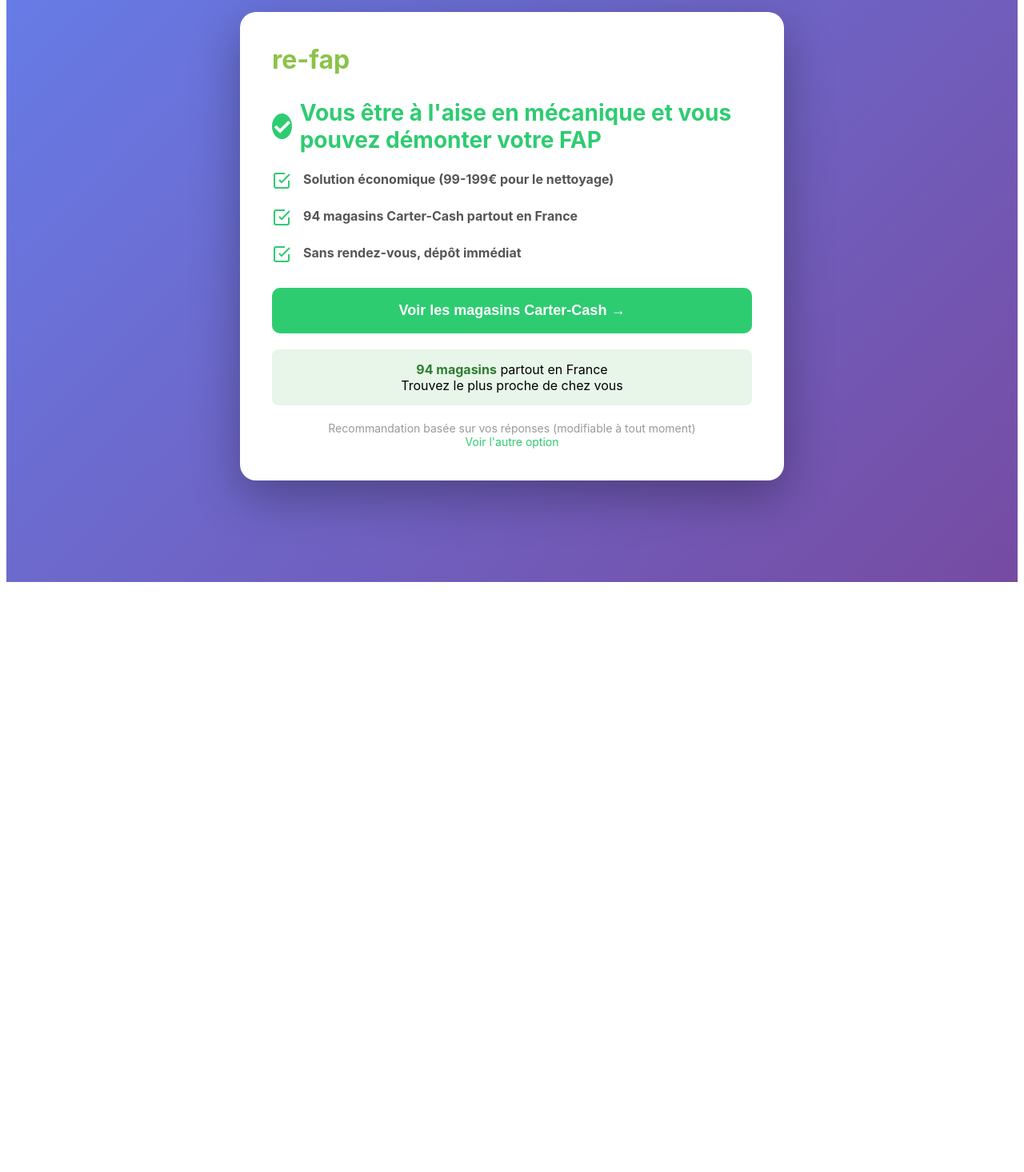
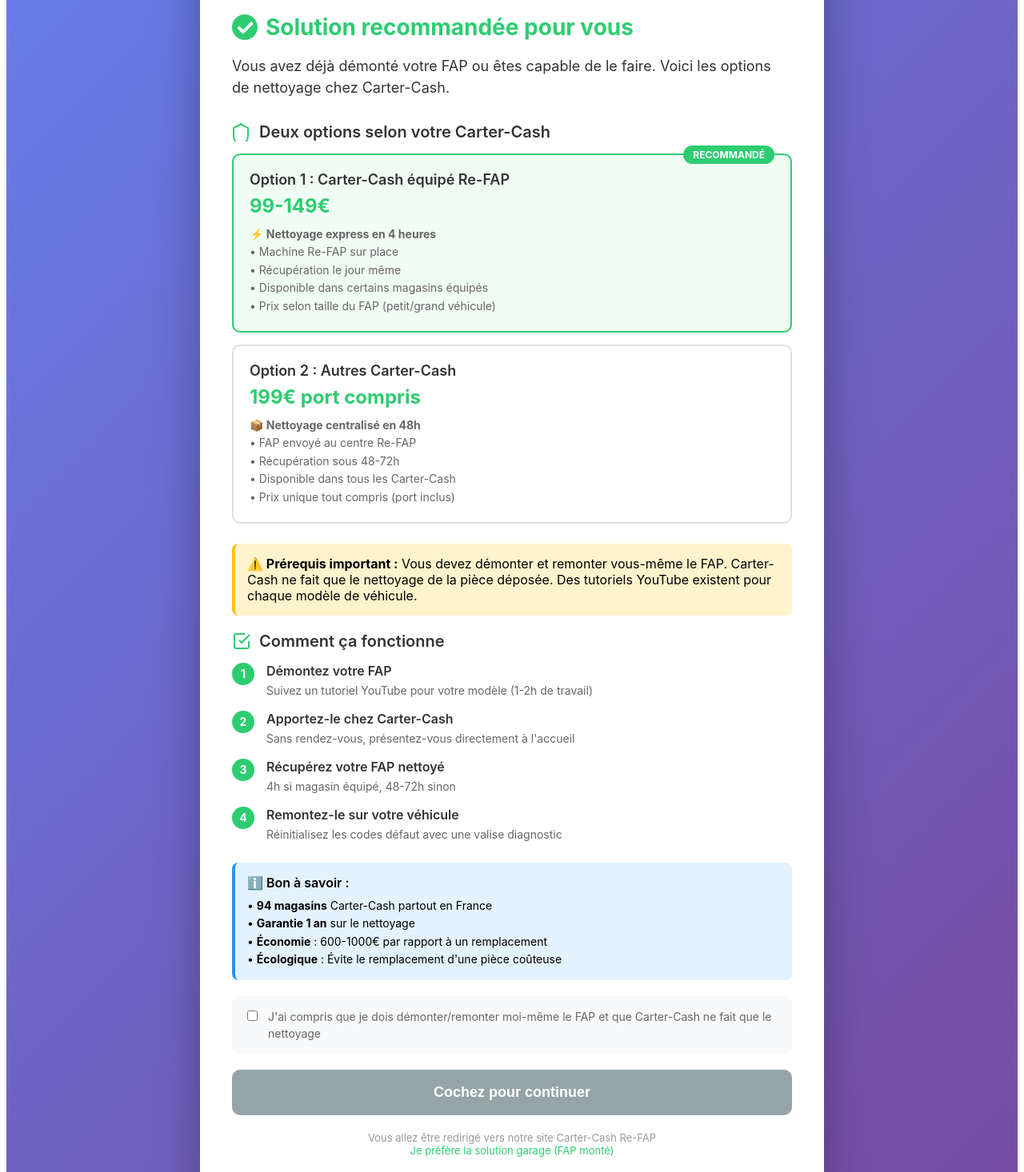
Before and after one commit to REFAP/autoai_re-fap-v2, a Next.js app: page /landing/carter in a window 1280 px wide. Shown: the part 120-1586 px from the top of the page at 80% size. Before the commit the page ends 856 px from the top, so only its background shows below. Built offline with nearby package versions, Linux system fonts and the light colour scheme.

Commit message:
Update carter.js

```diff
--- a/pages/landing/carter.js
+++ b/pages/landing/carter.js
@@ -3,37 +3,10 @@
 import Head from 'next/head';
 
 export default function CarterLanding() {
-  const [showModal, setShowModal] = useState(false);
-  const [dontShowAgain, setDontShowAgain] = useState(false);
-
-  useEffect(() => {
-    const stored = localStorage.getItem('dontShowCarterModal');
-    if (stored === 'true') {
-      setDontShowAgain(true);
-    }
-  }, []);
-
-  const handleCTAClick = () => {
-    if (dontShowAgain || localStorage.getItem('dontShowCarterModal') === 'true') {
-      window.open('https://refap.github.io/carter-cash-refap/', '_blank');
-    } else {
-      setShowModal(true);
-    }
-  };
-
-  const handleCloseModal = () => {
-    if (dontShowAgain) {
-      localStorage.setItem('dontShowCarterModal', 'true');
-    }
-    setShowModal(false);
-  };
+  const [agreed, setAgreed] = useState(false);
 
   const handleContinue = () => {
-    if (dontShowAgain) {
-      localStorage.setItem('dontShowCarterModal', 'true');
-    }
     window.open('https://refap.github.io/carter-cash-refap/', '_blank');
-    setShowModal(false);
   };
 
   const styles = {
@@ -50,7 +23,7 @@
       background: 'white',
       borderRadius: '20px',
       padding: '40px',
-      maxWidth: '600px',
+      maxWidth: '700px',
       width: '100%',
       boxShadow: '0 20px 60px rgba(0, 0, 0, 0.3)'
     },
@@ -63,7 +36,7 @@
     title: {
       color: '#2ecc71',
       fontSize: '28px',
-      marginBottom: '20px',
+      marginBottom: '15px',
       display: 'flex',
       alignItems: 'center',
       gap: '10px'
@@ -84,22 +57,107 @@
       marginBottom: '30px',
       lineHeight: '1.5'
     },
-    benefit: {
+    section: {
+      marginBottom: '25px'
+    },
+    sectionTitle: {
+      fontSize: '20px',
+      fontWeight: '600',
+      color: '#333',
+      marginBottom: '15px',
+      display: 'flex',
+      alignItems: 'center',
+      gap: '10px'
+    },
+    sectionIcon: {
+      width: '24px',
+      height: '24px',
+      color: '#2ecc71'
+    },
+    optionCard: {
+      border: '2px solid #e0e0e0',
+      borderRadius: '10px',
+      padding: '20px',
+      marginBottom: '15px',
+      position: 'relative'
+    },
+    optionCardRecommended: {
+      border: '2px solid #2ecc71',
+      background: '#f0fdf4'
+    },
+    recommendedBadge: {
+      position: 'absolute',
+      top: '-12px',
+      right: '20px',
+      background: '#2ecc71',
+      color: 'white',
+      padding: '4px 12px',
+      borderRadius: '12px',
+      fontSize: '12px',
+      fontWeight: 'bold'
+    },
+    optionTitle: {
+      fontSize: '18px',
+      fontWeight: '600',
+      color: '#333',
+      marginBottom: '8px'
+    },
+    optionPrice: {
+      fontSize: '24px',
+      fontWeight: 'bold',
+      color: '#2ecc71',
+      marginBottom: '10px'
+    },
+    optionDetails: {
+      color: '#666',
+      fontSize: '14px',
+      lineHeight: '1.6'
+    },
+    warningBox: {
+      background: '#fff3cd',
+      borderLeft: '4px solid #ffc107',
+      padding: '15px',
+      borderRadius: '8px',
+      marginBottom: '20px'
+    },
+    infoBox: {
+      background: '#e3f2fd',
+      borderLeft: '4px solid #2196f3',
+      padding: '15px',
+      borderRadius: '8px',
+      marginBottom: '20px'
+    },
+    step: {
       display: 'flex',
       alignItems: 'flex-start',
       gap: '15px',
-      marginBottom: '20px'
+      marginBottom: '15px'
     },
-    benefitIcon: {
-      width: '24px',
-      height: '24px',
-      color: '#2ecc71',
-      flexShrink: 0,
-      marginTop: '2px'
+    stepNumber: {
+      width: '28px',
+      height: '28px',
+      background: '#2ecc71',
+      color: 'white',
+      borderRadius: '50%',
+      display: 'flex',
+      alignItems: 'center',
+      justifyContent: 'center',
+      fontWeight: 'bold',
+      fontSize: '14px',
+      flexShrink: 0
     },
-    benefitText: {
-      color: '#555',
-      lineHeight: '1.6'
+    stepContent: {
+      flex: 1
+    },
+    stepTitle: {
+      fontWeight: '600',
+      color: '#333',
+      marginBottom: '4px'
+    },
+    stepText: {
+      color: '#666',
+      fontSize: '14px',
+      lineHeight: '1.5'
     },
     ctaButton: {
       display: 'block',
@@ -113,61 +171,40 @@
       fontWeight: '600',
       textAlign: 'center',
       cursor: 'pointer',
-      transition: 'all 0.3s ease'
+      transition: 'all 0.3s ease',
+      marginTop: '20px'
     },
-    storesInfo: {
+    ctaButtonDisabled: {
+      background: '#95a5a6',
+      cursor: 'not-allowed'
+    },
+    checkboxContainer: {
+      display: 'flex',
+      alignItems: 'flex-start',
+      gap: '10px',
+      marginTop: '20px',
+      marginBottom: '10px',
+      padding: '15px',
+      background: '#f8f9fa',
+      borderRadius: '8px'
+    },
+    badge: {
+      display: 'inline-flex',
+      alignItems: 'center',
+      gap: '5px',
+      padding: '5px 10px',
       background: '#e8f5e9',
-      padding: '15px',
-      borderRadius: '8px',
-      margin: '20px 0',
-      textAlign: 'center'
-    },
-    modal: {
-      position: 'fixed',
-      top: 0,
-      left: 0,
-      width: '100%',
-      height: '100%',
-      background: 'rgba(0, 0, 0, 0.5)',
-      display: 'flex',
-      alignItems: 'center',
-      justifyContent: 'center',
-      zIndex: 1000,
-      padding: '20px'
-    },
-    modalContent: {
-      background: 'white',
-      borderRadius: '20px',
-      maxWidth: '600px',
-      width: '100%',
-      maxHeight: '90vh',
-      overflowY: 'auto',
-      position: 'relative'
-    },
-    modalHeader: {
-      padding: '30px 30px 20px',
-      borderBottom: '1px solid #eee',
-      position: 'sticky',
-      top: 0,
-      background: 'white',
-      zIndex: 10
-    },
-    modalClose: {
-      position: 'absolute',
-      top: '20px',
-      right: '20px',
-      background: 'none',
-      border: 'none',
-      fontSize: '28px',
-      color: '#999',
-      cursor: 'pointer'
+      borderRadius: '5px',
+      fontSize: '14px',
+      color: '#2e7d32',
+      marginRight: '10px'
     }
   };
 
   return (
     <>
       <Head>
-        <title>Re-FAP - Dépôt Carter-Cash</title>
+        <title>Re-FAP - Solution Carter-Cash</title>
       </Head>
 
       <div style={styles.container}>
@@ -176,137 +213,118 @@
 
           <h1 style={styles.title}>
             <span style={styles.checkIcon}>✓</span>
-            Vous être à l'aise en mécanique et vous pouvez démonter votre FAP
+            Solution recommandée pour vous
           </h1>
-          <div style={{marginBottom: '30px'}}>
-            <div style={styles.benefit}>
-              <svg style={styles.benefitIcon} viewBox="0 0 24 24" fill="none" stroke="currentColor" strokeWidth="2">
-                <path d="M9 11l3 3L22 4"></path>
-                <path d="M21 12v7a2 2 0 01-2 2H5a2 2 0 01-2-2V5a2 2 0 012-2h11"></path>
+
+          <p style={styles.subtitle}>
+            Vous avez déjà démonté votre FAP ou êtes capable de le faire.
+            Voici les options de nettoyage chez Carter-Cash.
+          </p>
+
+          {/* Section : Les deux options */}
+          <div style={styles.section}>
+            <h2 style={styles.sectionTitle}>
+              <svg style={styles.sectionIcon} viewBox="0 0 24 24" fill="none" stroke="currentColor" strokeWidth="2">
+                <path d="M12 2L2 7v10c0 5.55 3.84 10.74 9 12 5.16-1.26 9-6.45 9-12V7l-10-5z"/>
               </svg>
-              <div style={styles.benefitText}>
-                <strong>Solution économique (99-199€ pour le nettoyage)</strong>
+              Deux options selon votre Carter-Cash
+            </h2>
+
+            <div style={{...styles.optionCard, ...styles.optionCardRecommended}}>
+              <span style={styles.recommendedBadge}>RECOMMANDÉ</span>
+              <div style={styles.optionTitle}>Option 1 : Carter-Cash équipé Re-FAP</div>
+              <div style={styles.optionPrice}>99-149€</div>
+              <div style={styles.optionDetails}>
+                <strong>⚡ Nettoyage express en 4 heures</strong><br/>
+                • Machine Re-FAP sur place<br/>
+                • Récupération le jour même<br/>
+                • Disponible dans certains magasins équipés<br/>
+                • Prix selon taille du FAP (petit/grand véhicule)
               </div>
             </div>
 
-            <div style={styles.benefit}>
-              <svg style={styles.benefitIcon} viewBox="0 0 24 24" fill="none" stroke="currentColor" strokeWidth="2">
-                <path d="M9 11l3 3L22 4"></path>
-                <path d="M21 12v7a2 2 0 01-2 2H5a2 2 0 01-2-2V5a2 2 0 012-2h11"></path>
-              </svg>
-              <div style={styles.benefitText}>
-                <strong>94 magasins Carter-Cash partout en France</strong>
-              </div>
-            </div>
-
-            <div style={styles.benefit}>
-              <svg style={styles.benefitIcon} viewBox="0 0 24 24" fill="none" stroke="currentColor" strokeWidth="2">
-                <path d="M9 11l3 3L22 4"></path>
-                <path d="M21 12v7a2 2 0 01-2 2H5a2 2 0 01-2-2V5a2 2 0 012-2h11"></path>
-              </svg>
-              <div style={styles.benefitText}>
-                <strong>Sans rendez-vous, dépôt immédiat</strong>
+            <div style={styles.optionCard}>
+              <div style={styles.optionTitle}>Option 2 : Autres Carter-Cash</div>
+              <div style={styles.optionPrice}>199€ port compris</div>
+              <div style={styles.optionDetails}>
+                <strong>📦 Nettoyage centralisé en 48h</strong><br/>
+                • FAP envoyé au centre Re-FAP<br/>
+                • Récupération sous 48-72h<br/>
+                • Disponible dans tous les Carter-Cash<br/>
+                • Prix unique tout compris (port inclus)
               </div>
             </div>
           </div>
 
-          <button style={styles.ctaButton} onClick={handleCTAClick}>
-            Voir les magasins Carter-Cash →
-          </button>
-
-          <div style={styles.storesInfo}>
-            <strong style={{color: '#2e7d32'}}>94 magasins</strong> partout en France<br/>
-            Trouvez le plus proche de chez vous
+          {/* Section : Prérequis */}
+          <div style={styles.warningBox}>
+            <strong>⚠️ Prérequis important :</strong> Vous devez démonter et remonter vous-même le FAP. Carter-Cash ne fait que le nettoyage de la pièce déposée. Des tutoriels YouTube existent pour chaque modèle de véhicule.
           </div>
 
-          <div style={{textAlign: 'center', marginTop: '20px', color: '#999', fontSize: '14px'}}>
-            Recommandation basée sur vos réponses (modifiable à tout moment)<br/>
-            <a href="/landing/garage" style={{color: '#2ecc71', textDecoration: 'none'}}>
-              Voir l'autre option
-            </a>
+          {/* Section : Comment ça marche */}
+          <div style={styles.section}>
+            <h2 style={styles.sectionTitle}>
+              <svg style={styles.sectionIcon} viewBox="0 0 24 24" fill="none" stroke="currentColor" strokeWidth="2">
+                <path d="M9 11l3 3L22 4"></path>
+                <path d="M21 12v7a2 2 0 01-2 2H5a2 2 0 01-2-2V5a2 2 0 012-2h11"></path>
+              </svg>
+              Comment ça fonctionne
+            </h2>
+
+            <div style={styles.step}>
+              <div style={styles.stepNumber}>1</div>
+              <div style={styles.stepContent}>
+                <div style={styles.stepTitle}>Démontez votre FAP</div>
+                <div style={styles.stepText}>Suivez un tutoriel YouTube pour votre modèle (1-2h de travail)</div>
               </div>
             </div>
 
-        {showModal && (
-          <div style={styles.modal} onClick={handleCloseModal}>
-            <div style={styles.modalContent} onClick={(e) => e.stopPropagation()}>
-              <div style={styles.modalHeader}>
-                <button style={styles.modalClose} onClick={handleCloseModal}>&times;</button>
-                <h2 style={{color: '#2ecc71', fontSize: '24px', fontWeight: '600', paddingRight: '40px'}}>
-                  📋 Questions fréquentes sur le dépôt
-                </h2>
-              </div>
-
-              <div style={{padding: '30px'}}>
-                <div style={{margin: '30px 0'}}>
-                  <div style={{marginBottom: '25px'}}>
-                    <div style={{fontWeight: '600', color: '#333', marginBottom: '5px', fontSize: '18px'}}>
-                      Qui démonte/remonte ?
-                    </div>
-                    <div style={{color: '#666', lineHeight: '1.6'}}>
-                      Le client démonte et remonte lui-même le FAP. Le service Carter-Cash se limite au nettoyage de la pièce déposée.
+            <div style={styles.step}>
+              <div style={styles.stepNumber}>2</div>
+              <div style={styles.stepContent}>
+                <div style={styles.stepTitle}>Apportez-le chez Carter-Cash</div>
+                <div style={styles.stepText}>Sans rendez-vous, présentez-vous directement à l'accueil</div>
               </div>
             </div>
 
-                  <div style={{marginBottom: '25px'}}>
-                    <div style={{fontWeight: '600', color: '#333', marginBottom: '5px', fontSize: '18px'}}>
-                      Comment ça fonctionne ?
-                    </div>
-                    <div style={{color: '#666', lineHeight: '1.6'}}>
-                      1. Démontez votre FAP<br/>
-                      2. Apportez-le en magasin Carter-Cash<br/>
-                      3. Récupérez-le nettoyé et fonctionnant comme neuf<br/>
-                      4. Remontez-le sur votre véhicule et pensez à le réinitialiser par OBD
+            <div style={styles.step}>
+              <div style={styles.stepNumber}>3</div>
+              <div style={styles.stepContent}>
+                <div style={styles.stepTitle}>Récupérez votre FAP nettoyé</div>
+                <div style={styles.stepText}>4h si magasin équipé, 48-72h sinon</div>
               </div>
             </div>
 
-                  <div style={{marginBottom: '25px'}}>
-                    <div style={{fontWeight: '600', color: '#333', marginBottom: '5px', fontSize: '18px'}}>
-                      Quel est le prix ?
-                    </div>
-                    <div style={{color: '#666', lineHeight: '1.6'}}>
-                      Entre 99€ et 199€. Prix fixe, pas de surprise. Service garanti 1 an.
-                    </div>
-                  </div>
-
-                  <div style={{marginBottom: '25px'}}>
-                    <div style={{fontWeight: '600', color: '#333', marginBottom: '5px', fontSize: '18px'}}>
-                      Besoin d'un rendez-vous ?
-                    </div>
-                    <div style={{color: '#666', lineHeight: '1.6'}}>
-                      Non, le dépôt se fait sans rendez-vous directement en magasin. Présentez-vous avec votre FAP démonté à l'accueil.
+            <div style={styles.step}>
+              <div style={styles.stepNumber}>4</div>
+              <div style={styles.stepContent}>
+                <div style={styles.stepTitle}>Remontez-le sur votre véhicule</div>
+                <div style={styles.stepText}>Réinitialisez les codes défaut avec une valise diagnostic</div>
               </div>
             </div>
           </div>
 
-                <div style={{
-                  background: '#fff3cd',
-                  padding: '15px',
-                  borderRadius: '8px',
-                  margin: '20px 0',
-                  color: '#856404'
-                }}>
-                  ⚠️ <strong>Important :</strong> Cette solution nécessite de démonter et remonter soi-même le FAP. Si vous n'êtes pas à l'aise avec la mécanique, privilégiez la solution garage.
+          {/* Section : Info */}
+          <div style={styles.infoBox}>
+            <div style={{fontWeight: '600', marginBottom: '8px'}}>ℹ️ Bon à savoir :</div>
+            <div style={{fontSize: '14px', lineHeight: '1.6'}}>
+              • <strong>94 magasins</strong> Carter-Cash partout en France<br/>
+              • <strong>Garantie 1 an</strong> sur le nettoyage<br/>
+              • <strong>Économie</strong> : 600-1000€ par rapport à un remplacement<br/>
+              • <strong>Écologique</strong> : Évite le remplacement d'une pièce coûteuse
+            </div>
           </div>
 
-                <div style={{
-                  display: 'flex',
-                  alignItems: 'flex-start',
-                  gap: '10px',
-                  margin: '20px 0',
-                  padding: '15px',
-                  background: '#f8f9fa',
-                  borderRadius: '8px'
-                }}>
+          <div style={styles.checkboxContainer}>
             <input
               type="checkbox"
-                    id="dontShow"
-                    checked={dontShowAgain}
-                    onChange={(e) => setDontShowAgain(e.target.checked)}
+              id="understand"
+              checked={agreed}
+              onChange={(e) => setAgreed(e.target.checked)}
               style={{marginTop: '3px'}}
             />
-                  <label htmlFor="dontShow" style={{color: '#666', fontSize: '14px', lineHeight: '1.5'}}>
-                    Ne plus afficher ce message
+            <label htmlFor="understand" style={{color: '#666', fontSize: '14px', lineHeight: '1.5'}}>
+              J'ai compris que je dois démonter/remonter moi-même le FAP et que Carter-Cash ne fait que le nettoyage
             </label>
           </div>
 
@@ -314,15 +332,20 @@
             onClick={handleContinue}
             style={{
               ...styles.ctaButton,
-                    marginTop: '20px'
+              ...(agreed ? {} : styles.ctaButtonDisabled)
             }}
+            disabled={!agreed}
           >
-                  Continuer vers Carter-Cash →
+            {agreed ? 'Trouver mon Carter-Cash →' : 'Cochez pour continuer'}
           </button>
+
+          <div style={{textAlign: 'center', marginTop: '20px', fontSize: '13px', color: '#999'}}>
+            Vous allez être redirigé vers notre site Carter-Cash Re-FAP<br/>
+            <a href="/landing/garage" style={{color: '#2ecc71', textDecoration: 'none'}}>
+              Je préfère la solution garage (FAP monté)
+            </a>
           </div>
         </div>
-          </div>
-        )}
       </div>
     </>
   );
```
Lines whose indentation alone changed are shown as unchanged.
